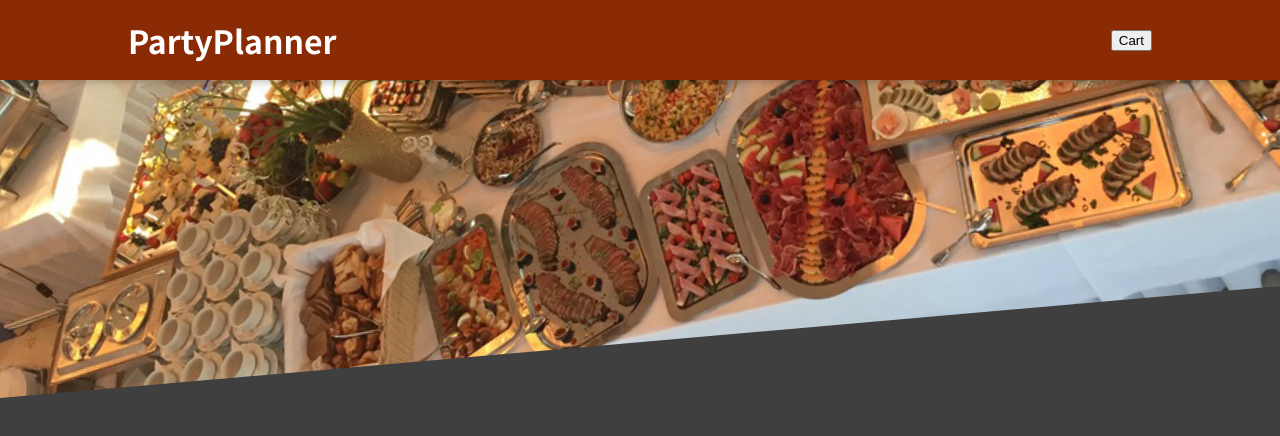
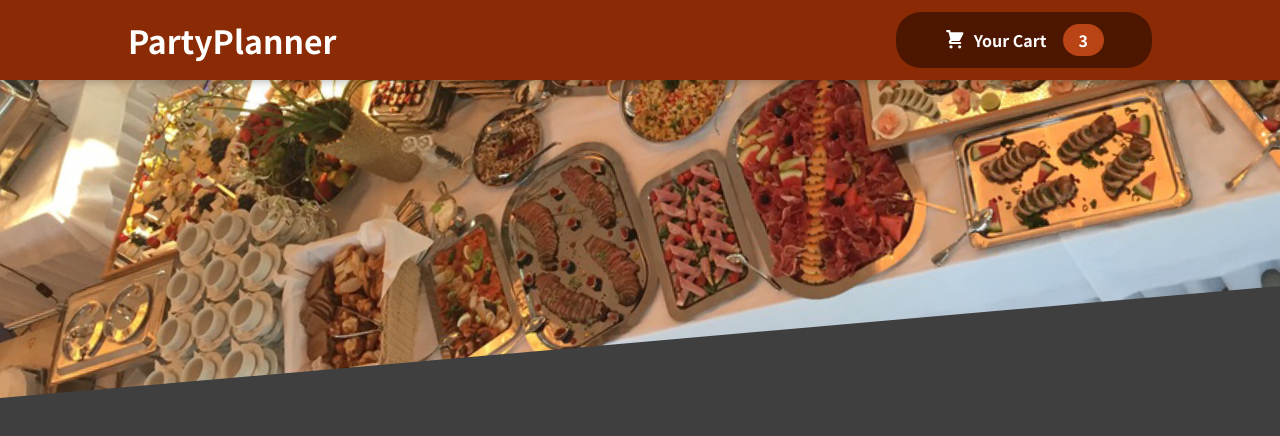
Before and after one commit to peayah/partyplanner, a React (Create React App) app: page / in a window 1280 px wide. Shown: the top 436 px of the page. Built offline with nearby package versions, Linux system fonts and the light colour scheme.

Commit message:
add cart button

```diff
--- /dev/null
+++ b/src/components/Cart/CartIcon.js
@@ -0,0 +1,13 @@
+const CartIcon = () => {
+    return (
+        <svg
+            xmlns='http://www.w3.org/2000/svg'
+            viewBox='0 0 20 20'
+            fill='currentColor'
+            >
+            <path d='M3 1a1 1 0 000 2h1.22l.305 1.222a.997.997 0 00.01.042l1.358 5.43-.893.892C3.74 11.846 4.632 14 6.414 14H15a1 1 0 000-2H6.414l1-1H14a1 1 0 00.894-.553l3-6A1 1 0 0017 3H6.28l-.31-1.243A1 1 0 005 1H3zM16 16.5a1.5 1.5 0 11-3 0 1.5 1.5 0 013 0zM6.5 18a1.5 1.5 0 100-3 1.5 1.5 0 000 3z' />
+        </svg>
+    );
+};
+
+export default CartIcon;
--- a/src/components/Layout/Header.js
+++ b/src/components/Layout/Header.js
@@ -1,5 +1,7 @@
 import React from "react";
 import { Fragment } from "react";
+import HeaderCartButton from "./HeaderCartButton";
+
 import foodImage from "../../assets/food.jpeg"
 import classes from "./Header.module.css"
 
@@ -8,7 +10,7 @@
     < Fragment>
         <header className={classes.header}>
             <h1>PartyPlanner</h1>
-            <button>Cart</button>
+            <HeaderCartButton/>
         </header>
         <div className={classes["main-image"]}>
             <img src={foodImage} alt = "a table full of food"/>
--- /dev/null
+++ b/src/components/Layout/HeaderCartButton.js
@@ -0,0 +1,11 @@
+import CartIcon from "../Cart/CartIcon"
+import classes from "./HeaderCartButton.module.css"
+const HeaderCartButton = props => {
+    return <button className={classes.button}>
+        <span className={classes.icon}><CartIcon/></span>
+        <span >Your Cart</span>
+        <span className={classes.badge}> 3</span>
+    </button>
+}
+
+export default HeaderCartButton;
--- /dev/null
+++ b/src/components/Layout/HeaderCartButton.module.css
@@ -0,0 +1,63 @@
+.button {
+    cursor: pointer;
+    font: inherit;
+    border: none;
+    background-color: #4d1601;
+    color: white;
+    padding: 0.75rem 3rem;
+    display: flex;
+    justify-content: space-around;
+    align-items: center;
+    border-radius: 25px;
+    font-weight: bold;
+}
+
+.button:hover,
+.button:active {
+    background-color: #2c0d00;
+}
+
+.icon {
+    width: 1.35rem;
+    height: 1.35rem;
+    margin-right: 0.5rem;
+}
+
+.badge {
+    background-color: #b94517;
+    padding: 0.25rem 1rem;
+    border-radius: 25px;
+    margin-left: 1rem;
+    font-weight: bold;
+}
+
+.button:hover .badge,
+.button:active .badge {
+    background-color: #92320c;
+}
+
+.bump {
+    animation: bump 300ms ease-out;
+}
+
+@keyframes bump {
+    0% {
+        transform: scale(1);
+    }
+
+    10% {
+        transform: scale(0.9);
+    }
+
+    30% {
+        transform: scale(1.1);
+    }
+
+    50% {
+        transform: scale(1.15);
+    }
+
+    100% {
+        transform: scale(1);
+    }
+}
```
